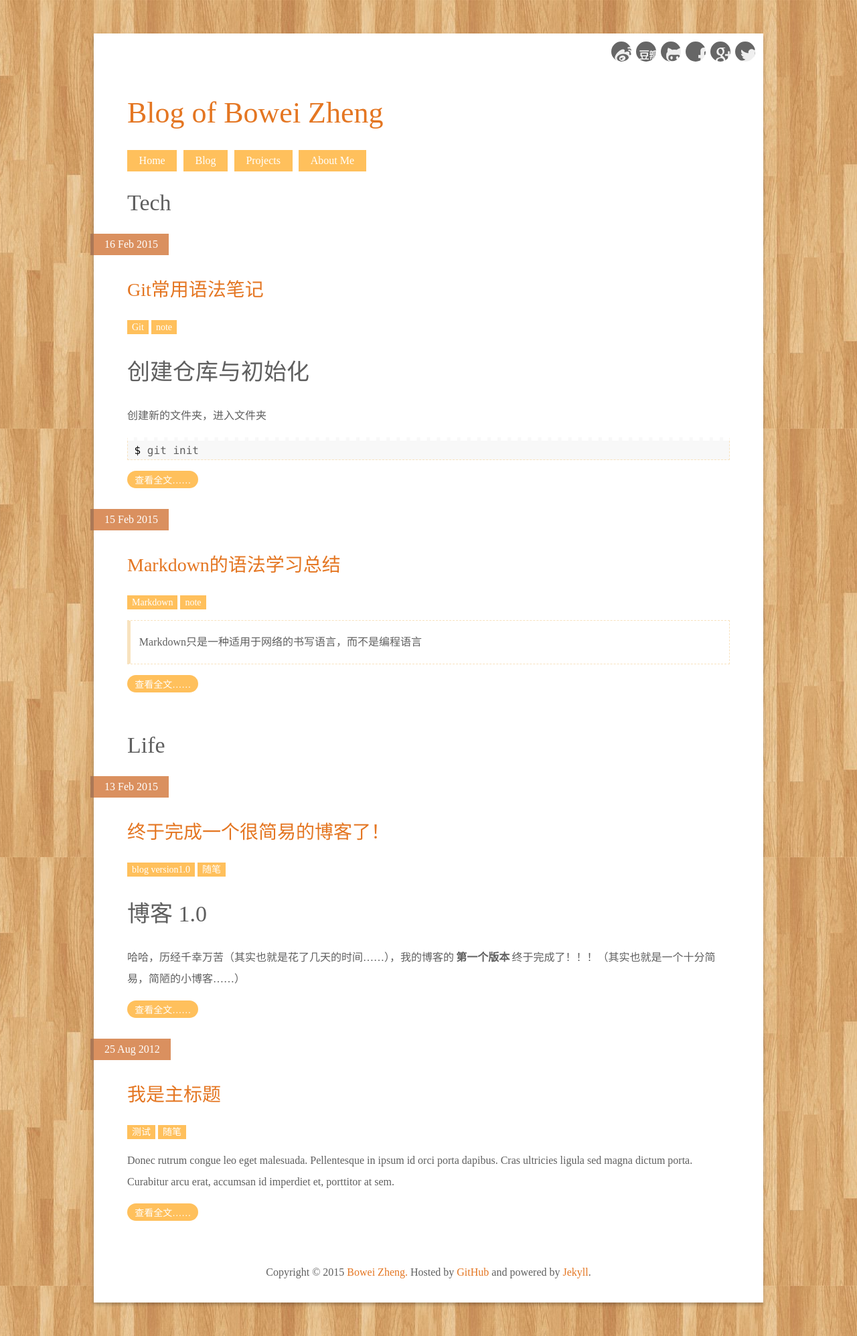
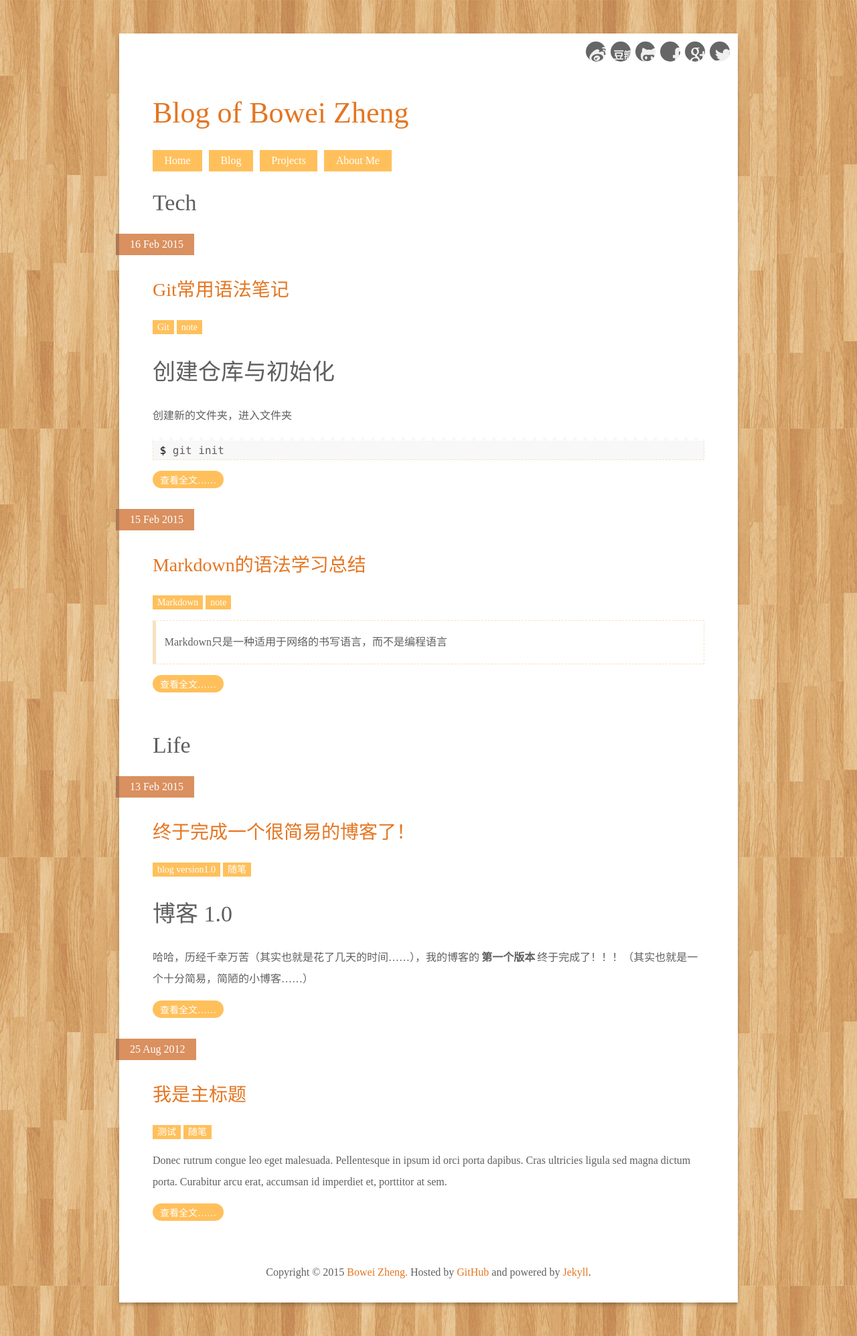
Before and after one commit to wynn719/blog, a Jekyll site: the page built from index.html, in a window 1280 px wide. Shown: the whole page at 67% size. Built offline with Jekyll 4.4.1, drawn with Linux system fonts in a browser that asks for light colours; comment, search, counter and statistics services are not loaded.

Commit message:
update default.css

```diff
--- a/css/default.css
+++ b/css/default.css
@@ -81,27 +81,27 @@ code{
 }
 
 /* wrapper */
-@media screen and ( max-width: 1300px ){
+@media screen and ( max-width: 1366px ){
 	#wrapper{
-		width: 1000px;
+		width: 72.2%;
 	}
 }
 
 @media screen and ( max-width: 1024px ){
 	#wrapper{
-		width: 900px;
+		width: 78.1%;
 	}
 }
 
 @media screen and ( max-width: 720px ) {
 	#wrapper{
-		width: 600px;
+		width: 83.3%;
 	}
 }
 
 @media screen and ( max-width: 480px ) {
 	#wrapper{
-		width: 480px;
+		width: 100%;
 	}
 }
 #wrapper{
```
